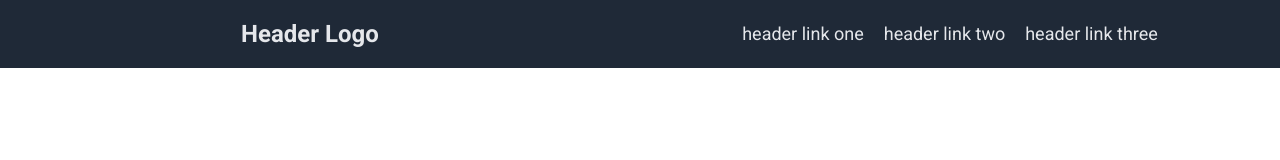
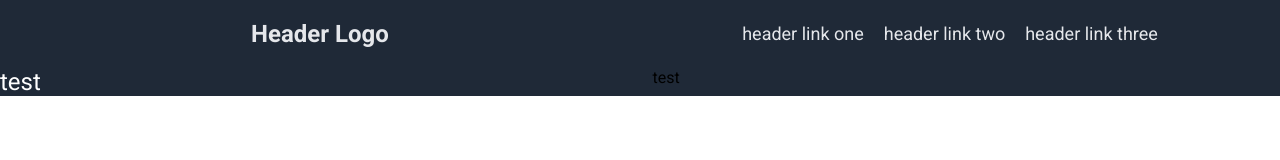
Before and after one commit to ljrobison/odin-landing-page, a plain HTML site: page index.html in a window 1280 px wide. Drawn offline with Linux system fonts and the light colour scheme.

Commit message:
Started working on hero section below navbar.

```diff
--- a/index.html
+++ b/index.html
@@ -4,6 +4,7 @@
     <title>Landing Page</title>
     <link rel="stylesheet" href="styles.css" />
   </head>
+
   <body class="flex-container">
     <div class="header-container">
       <header>
@@ -19,12 +20,16 @@
             </div>
           </div>
         </nav>
-      </header>
-      <div class="hero-container"></div>
+      <div class="hero-container">
+        <div class="hero-panel">test</div>
+        <div class="hero-image">test</div>
+      </div>
     </div>
+  </head>
     <div class="main-container"></div>
     <div class="quote-container"></div>
     <div class="footer-container"></div>
+
     <main></main>
 
     <footer></footer>
--- a/styles.css
+++ b/styles.css
@@ -30,6 +30,7 @@ body {
   display: flex;
   flex-direction: row;
   background-color: var(--darkbg-color);
+  flex: 100%;
 }
 
 .dark-bg {
@@ -41,24 +42,24 @@ body {
   flex-direction: row;
   align-items: center;
   justify-content: center;
-  flex-basis: 1 1 auto;
+  width: 100vw;
 }
 
 .header-logo {
-  text-align: center;
-  width: 50vw;
+  display: flex;
+  justify-content: center;
+  flex: 1;
 }
 .header-logo h1 {
   color: var(--herosecondtext-color);
   font-size: 24px;
-  margin-right: 20px;
 }
 
 .nav-header {
   display: flex;
-  width: 50vw;
   flex-direction: row;
   justify-content: center;
+  flex: 1;
 }
 
 .nav-header h1 {
@@ -67,3 +68,21 @@ body {
   margin-right: 20px;
   font-weight: 400;
 }
+
+.hero-container {
+  display: flex;
+  flex-direction: row;
+  flex: 100%;
+}
+
+.hero-panel {
+  display: flex;
+  flex: 50%;
+  font-size: 24px;
+  color: white;
+}
+
+.hero-image {
+  display: flex;
+  flex: 50;
+}
```
